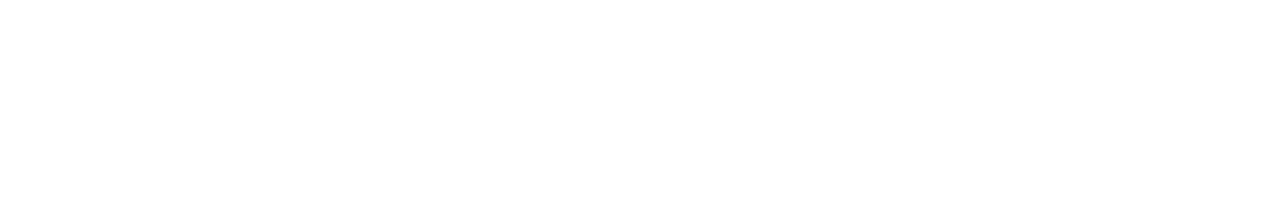
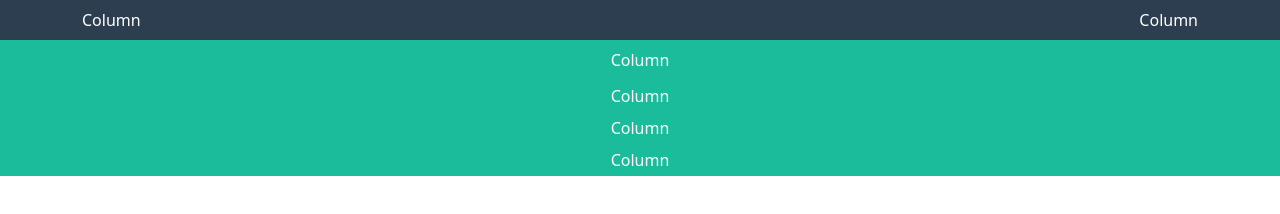
Before and after one commit to Francesco-Ostellari/html-css-bootstrap-freelancer, a plain HTML site: page index.html in a window 1280 px wide. Drawn offline with nearby package versions, Linux system fonts and the light colour scheme.

Commit message:
blocchi-header-jumbotron

```diff
--- a/css/style.css
+++ b/css/style.css
@@ -0,0 +1,19 @@
+body div {
+  color: white;
+}
+
+header {
+  background-color: #2C3E50;
+}
+
+.text-right {
+  text-align: end;
+}
+
+.jumbotron {
+  background-color: #1ABC9C;
+}
+
+.text-center {
+  text-align: center;
+}
--- a/index.html
+++ b/index.html
@@ -10,6 +10,41 @@
   <title>Bootstrap Freelancer</title>
 </head>
 <body>
-
+  <header>
+    <div class="container">
+      <div class="row py-2">
+        <div class="col">
+          Column
+        </div>
+        <div class="col text-right">
+          Column
+        </div>
+      </div>
+    </div>
+  </header>
+  <div class="jumbotron">
+    <div class="container">
+      <div class="row py-2">
+        <div class="col-12 text-center">
+          Column
+        </div>
+      </div>
+      <div class="row py-1">
+        <div class="col-12 text-center">
+          Column
+        </div>
+      </div>
+      <div class="row py-1">
+        <div class="col-12 text-center">
+          Column
+        </div>
+      </div>
+      <div class="row py-1">
+        <div class="col-12 text-center">
+          Column
+        </div>
+      </div>
+    </div>
+  </div>
 </body>
 </html>
```
Also changed, not shown: test.html (+36 -1 lines).
